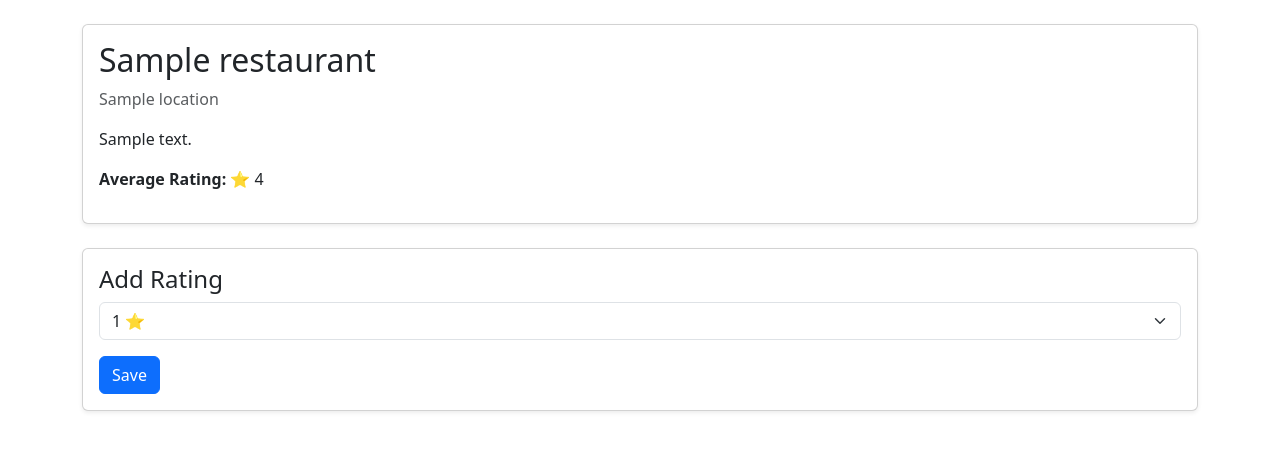
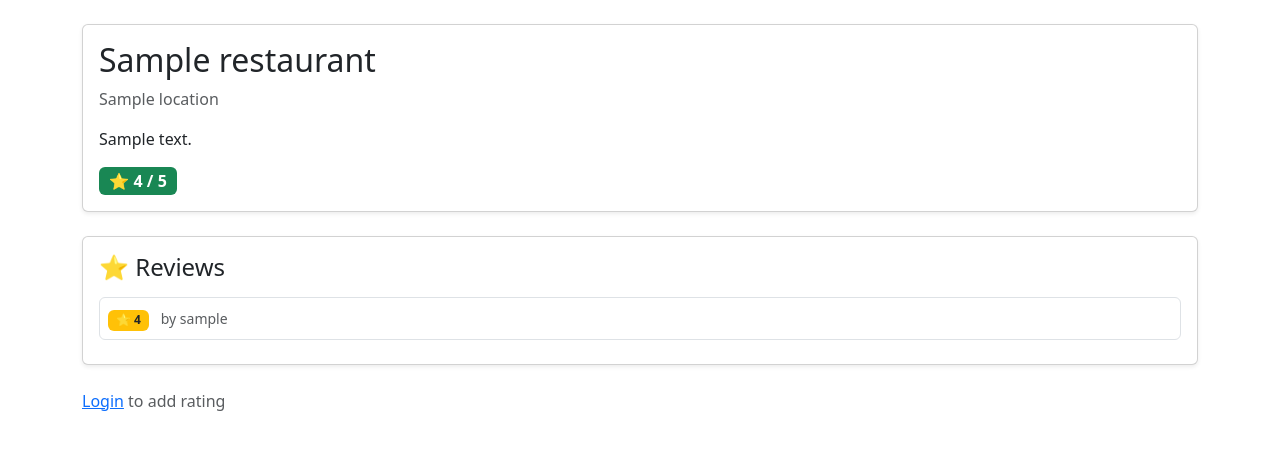
Before and after one commit to waruenat-collab/web-flask_241-152, a Python web app: template templates/restaurant_detail.html in a window 1280 px wide. Shown: the part 56-507 px from the top of the page. Run offline with Jinja, Linux system fonts and the light colour scheme; the template is opened without the code that fills it: most values are stand-ins (such as "Sample title", 1, 10 or a date in 2020).

Commit message:
Improve restaurant detail UI and restrict delete to reviewers

```diff
--- a/templates/restaurant_detail.html
+++ b/templates/restaurant_detail.html
@@ -1,6 +1,9 @@
 {% extends "base.html" %}
+{% block title %}{{ restaurant.name }}{% endblock %}
+
 {% block content %}
 
+<!-- Restaurant Info -->
 <div class="card shadow-sm mb-4">
   <div class="card-body">
     <h2>{{ restaurant.name }}</h2>
@@ -8,31 +11,76 @@
     <p>{{ restaurant.description }}</p>
 
     {% if restaurant.avg_rating() %}
-            <p><b>Average Rating:</b> ⭐ {{ restaurant.avg_rating() }}</p>
+      <span class="badge bg-success fs-6">
+        ⭐ {{ restaurant.avg_rating() }} / 5
+      </span>
     {% else %}
-            <p class="text-muted">No ratings yet</p>
+      <span class="badge bg-secondary">No ratings yet</span>
     {% endif %}
   </div>
 </div>
 
-<div class="card shadow-sm">
+<!-- Reviews -->
+<div class="card shadow-sm mb-4">
   <div class="card-body">
-        <h4>Add Rating</h4>
+    <h4 class="mb-3">⭐ Reviews</h4>
+
+    {% if restaurant.reviews %}
+      {% for r in restaurant.reviews %}
+        <div class="border rounded p-2 mb-2">
+          <span class="badge bg-warning text-dark">
+            ⭐ {{ r.rating }}
+          </span>
+          <small class="text-muted ms-2">
+            by {{ r.user.username }}
+          </small>
+        </div>
+      {% endfor %}
+    {% else %}
+      <p class="text-muted">No reviews yet</p>
+    {% endif %}
+  </div>
+</div>
+
+<!-- Add Review -->
+{% if session.get("user_id") %}
+<div class="card shadow-sm mb-4">
+  <div class="card-body">
+    <h4 class="mb-3">Add Your Rating</h4>
 
     <form method="post" action="/restaurants/{{ restaurant.id }}/review">
-            <div class="mb-3">
+      <div class="mb-3 w-25">
         <select name="rating" class="form-select">
-                    <option value="1">1 ⭐</option>
-                    <option value="2">2 ⭐</option>
-                    <option value="3">3 ⭐</option>
-                    <option value="4">4 ⭐</option>
-                    <option value="5">5 ⭐</option>
+          {% for i in range(1, 6) %}
+            <option value="{{ i }}">{{ i }} ⭐</option>
+          {% endfor %}
         </select>
       </div>
 
-            <button type="submit" class="btn btn-primary">Save</button>
+      <button class="btn btn-primary">Submit</button>
     </form>
   </div>
 </div>
+{% else %}
+<p class="text-muted">
+  <a href="/login">Login</a> to add rating
+</p>
+{% endif %}
+
+<!-- Delete Restaurant -->
+{% if session.get("user_id") %}
+  {% for r in restaurant.reviews %}
+    {% if r.user_id == session.get("user_id") %}
+      <form method="post"
+            action="/restaurants/{{ restaurant.id }}/delete"
+            onsubmit="return confirm('Delete this restaurant?')">
+        <button class="btn btn-danger">
+          🗑️ Delete Restaurant
+        </button>
+      </form>
+      {% break %}
+    {% endif %}
+  {% endfor %}
+{% endif %}
 
 {% endblock %}
```
Lines whose indentation alone changed are shown as unchanged.
